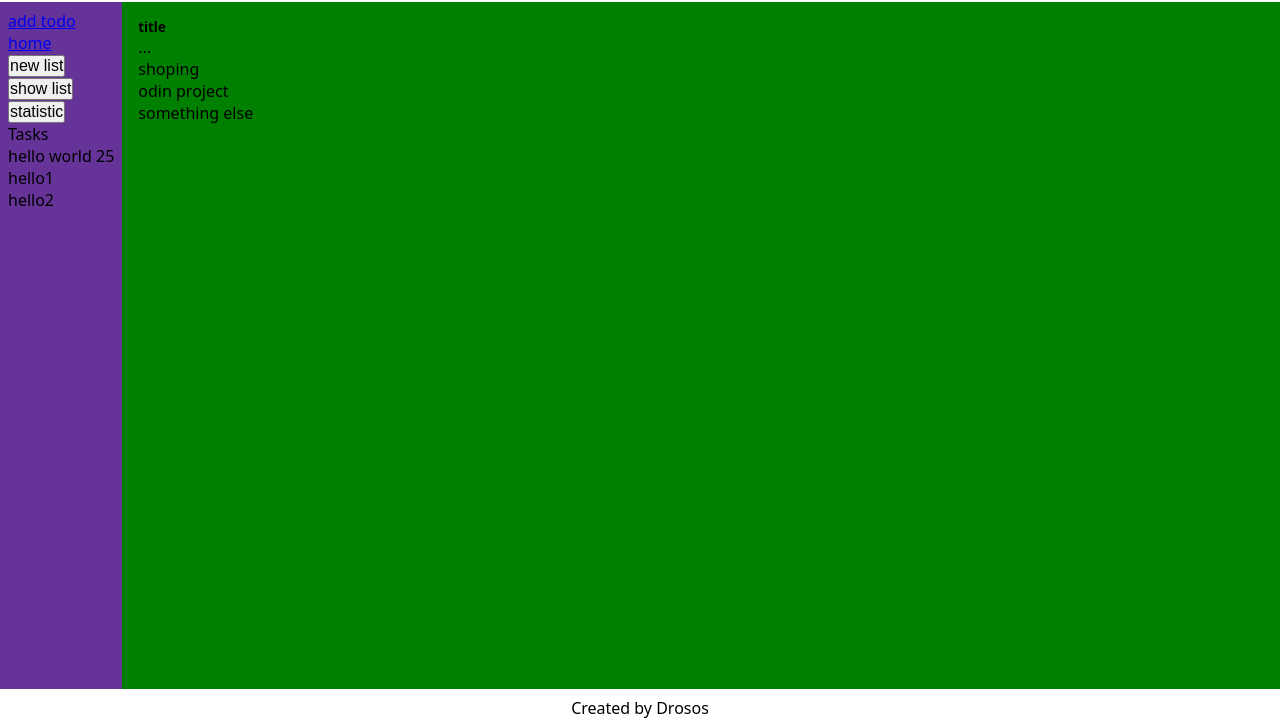
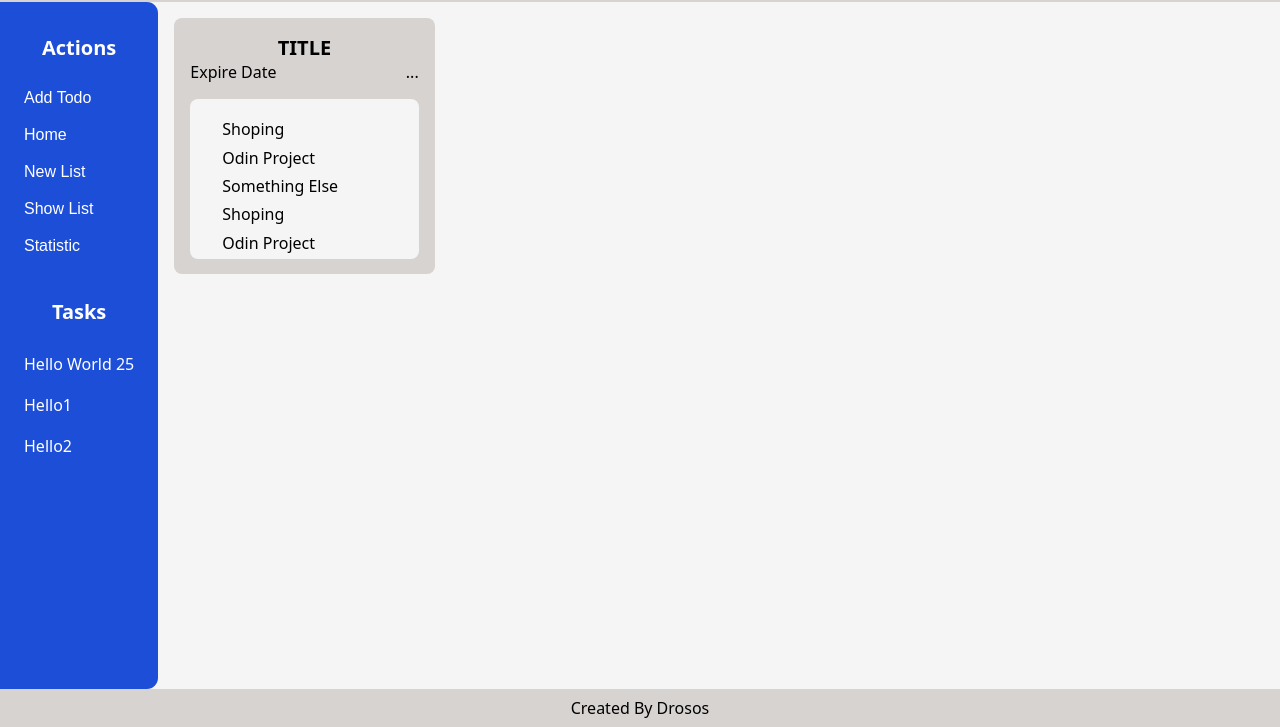
Before and after one commit to drososdros/the-odin-project, a website: page todo-app/src/template.html in a window 1280 px wide. Shown: the part 73-800 px from the top of the page. Drawn offline with Linux system fonts and the light colour scheme.

Commit message:
update the ui and the card layout

```diff
--- a/todo-app/src/css/style.css
+++ b/todo-app/src/css/style.css
@@ -2,16 +2,35 @@
   padding: 0;
   margin: 0;
   list-style: none;
+  text-transform: capitalize;
 
 }
 
 button {
   font-size: inherit;
+  color: inherit;
 }
 
 :root {
   font-family: system-ui, -apple-system, BlinkMacSystemFont, 'Segoe UI', Roboto, Oxygen, Ubuntu, Cantarell, 'Open Sans', 'Helvetica Neue', sans-serif;
+  --main-color: #1d4ed8;
+  --primary-color: #f5f5f5;
+  --secondary-color: #e7e5e4;
+  --tertiary-color: #d6d3d1;
+  --primary-dark-color: #0a0a0a;
+  --secondary-dard-color: #1c1917;
+  --tertiary-dard-color: #292524;
+
+
+  background-color: var(--primary-color);
+
 }
+
+body {
+  background-color: var(--primary-color);
+
+}
+
 
 
 
@@ -24,6 +43,7 @@ button {
 }
 
 .main__layout__navbar {
+  background-color: var(--tertiary-color);
   font-size: 1.25rem;
   grid-column: 1/-1;
   display: flex;
@@ -61,17 +81,92 @@ button {
 }
 
 .main__layout__sidebar {
+  background-color: var(--main-color);
+  color: white;
   padding: .5rem;
-  background-color: rebeccapurple;
+  padding-top: 2rem;
+  display: flex;
+  flex-direction: column;
+  gap: 2rem;
+  border-radius: 0 .7rem .7rem 0;
 }
 
-.main__layout__root {
-  background-color: green;
-  padding: 1rem;
+.tasks__title {
+  font-size: 1.25rem;
+  text-align: center;
+  margin-bottom: 1.25rem;
+}
+
+.btn {
+  background-color: transparent;
+  border: none;
+  border-bottom: .2rem solid transparent;
+  padding: .5em 1em;
+}
+
+.btn:hover {
+  border-bottom: .2rem solid black;
+
+}
+
+.tasks {
+  border-radius: .5rem;
 }
 
 .main__layout__footer {
+  background-color: var(--tertiary-color);
   grid-column: 1/-1;
   text-align: center;
   padding: .5em;
 }
+
+.main__layout__root {
+  overflow-y: auto;
+  padding: 1rem;
+  display: grid;
+  grid-template-columns: repeat(auto-fill, minmax(15rem, 1fr));
+  grid-auto-rows: 16rem;
+  gap: 1rem;
+}
+
+.card {
+  padding: 1rem;
+  background-color: var(--tertiary-color);
+  border-radius: .5rem;
+
+
+}
+
+.card__header__title {
+  text-align: center;
+  font-size: 1.25rem;
+  font-weight: 600;
+  text-transform: uppercase;
+
+}
+
+.card__header {
+  display: flex;
+  align-items: center;
+  justify-content: space-between;
+  margin-bottom: 1rem;
+}
+
+.card__list {
+  background-color: var(--primary-color);
+  padding: 1rem;
+  border-radius: .5rem;
+  height: 8rem;
+  overflow-y: auto;
+
+}
+
+.card__item {
+  padding: .2rem 1rem;
+  border-radius: .3rem;
+}
+
+.card__item:hover {
+  background-color: red;
+
+}
--- a/todo-app/src/template.html
+++ b/todo-app/src/template.html
@@ -18,28 +18,49 @@
     </ul>
   </nav>
   <aside class="main__layout__sidebar">
+
     <ul>
-      <li><a href="/about">add todo</a></li>
-      <li><a href="/">home</a></li>
-      <li><button>new list</button></li>
-      <li><button>show list</button></li>
-      <li><button>statistic</button></li>
+      <h5 class="tasks__title">
+        Actions
+      </h5>
+      <li><button class="btn">add todo</button></li>
+      <li><button class="btn">home</button></li>
+      <li><button class="btn">new list</button></li>
+      <li><button class="btn">show list</button></li>
+      <li><button class="btn">statistic</button></li>
     </ul>
-    Tasks
-    <ul class="tasks">
-      <li class="task__item">hello world 25</li>
-      <li>hello1</li>
-      <li>hello2</li>
-    </ul>
+    <div>
+
+      <h5 class="tasks__title">
+        Tasks
+      </h5>
+      <ul class="tasks">
+        <li class="btn task__item">hello world 25</li>
+        <li class=" btn task__item">hello1</li>
+        <li class="btn task__item">hello2</li>
+      </ul>
+    </div>
 
   </aside>
   <main class="main__layout__root" id="root">
+
     <div class="card">
+      <p class="card__header__title">title</p>
       <div class="card__header">
-        <h5 class="card__header__title">title</h5>
+        <p class="card__header__date">expire date</p>
         <div class="card__header__menu">...</div>
       </div>
       <ul class="card__list">
+
+        <li class="card__item">shoping</li>
+        <li class="card__item">odin project</li>
+        <li class="card__item">something else</li>
+        <li class="card__item">shoping</li>
+        <li class="card__item">odin project</li>
+        <li class="card__item">something else</li>
+        <li class="card__item">shoping</li>
+        <li class="card__item">odin project</li>
+        <li class="card__item">something else</li>
         <li class="card__item">shoping</li>
         <li class="card__item">odin project</li>
         <li class="card__item">something else</li>
```
